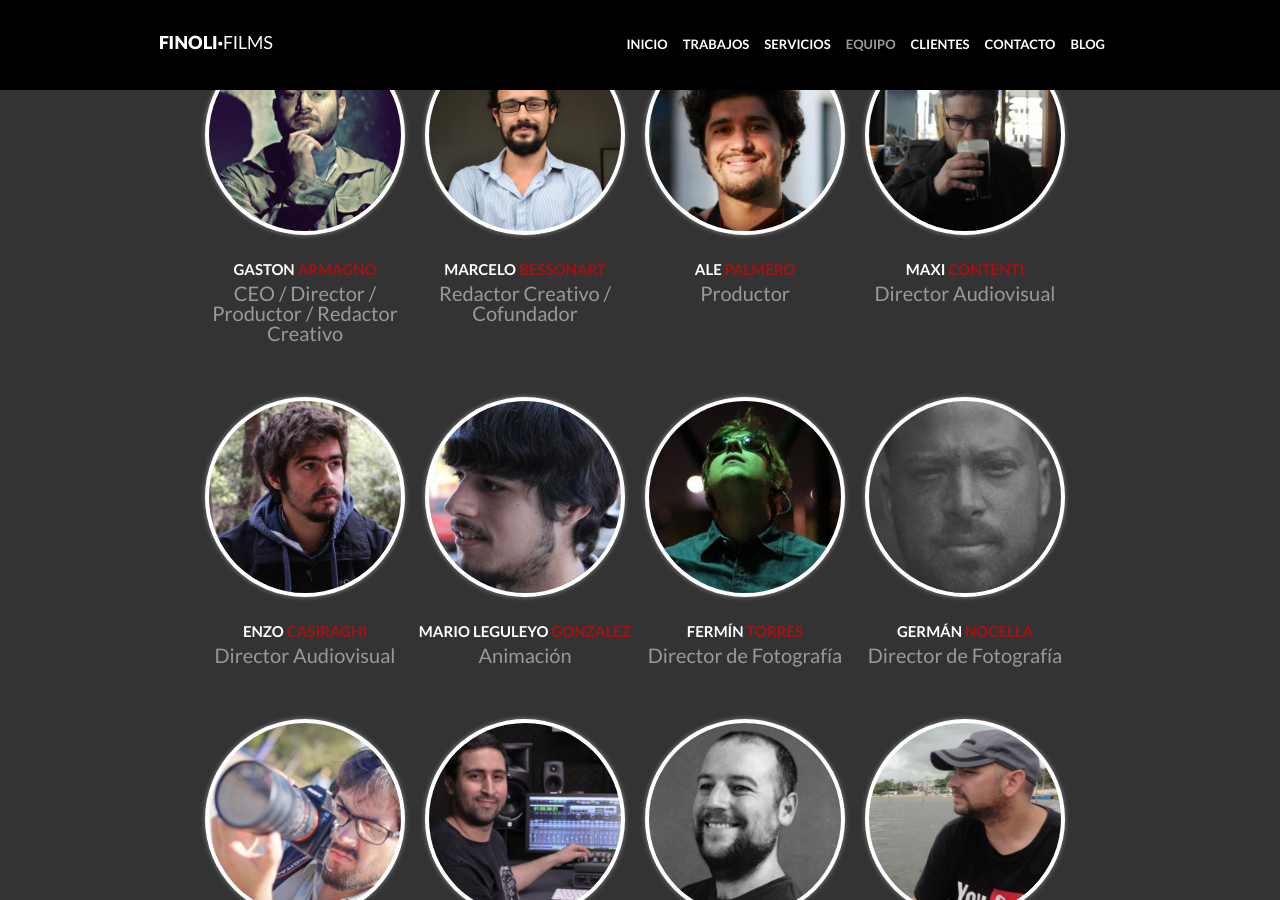
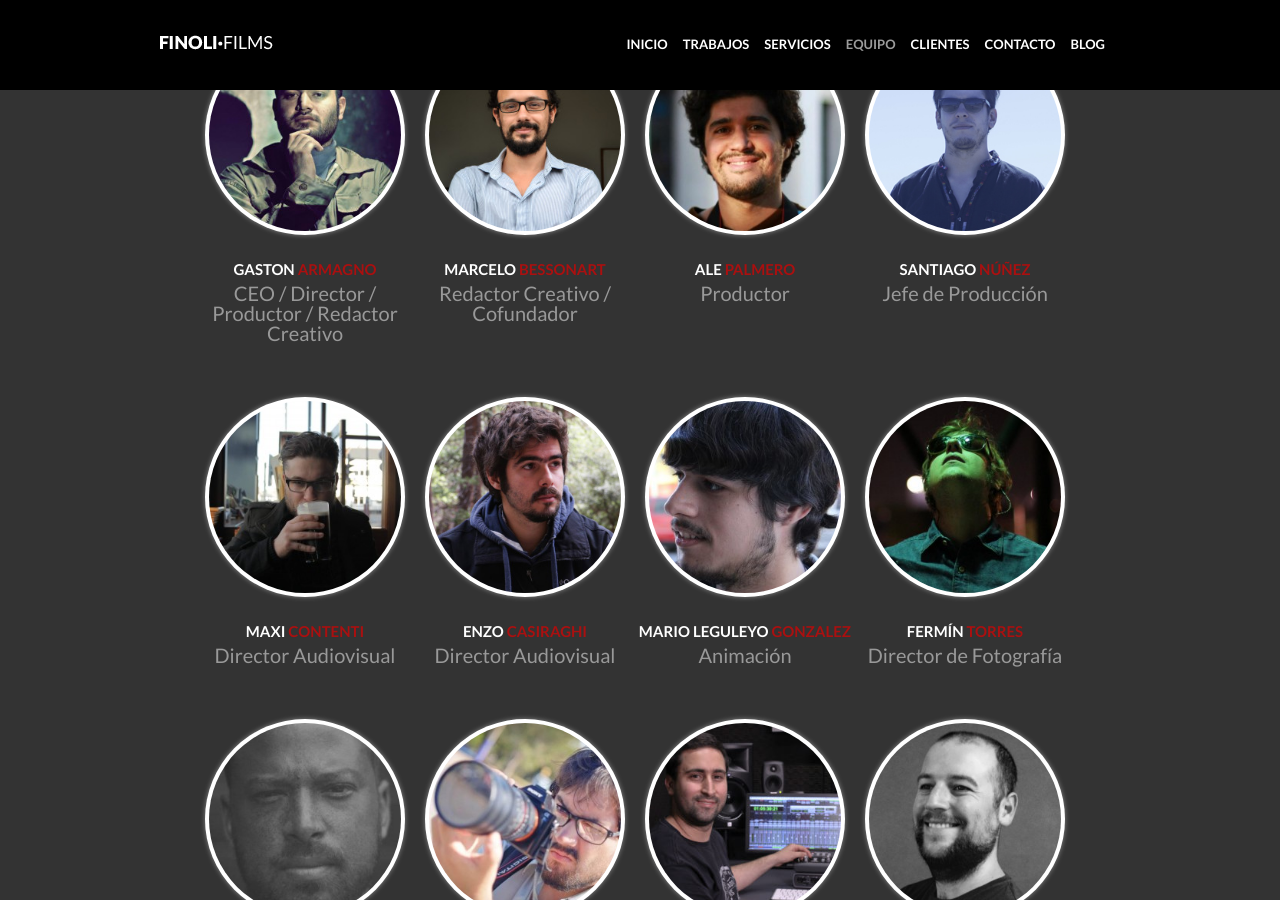
Before and after one commit to leog/FinoliFilms-Web, a Jekyll site: the page built from index.html, in a window 1280 px wide and 900 px high, scrolled down 4630 px. Built offline with Jekyll 4.4.1, drawn with Linux system fonts in a browser that asks for light colours.

Commit message:
Update finolis.yml

```diff
--- a/_data/finolis.yml
+++ b/_data/finolis.yml
@@ -9,6 +9,10 @@
 - nombre: Ale
   apellido: Palmero
   posicion: Productor
+
+- nombre: Santiago
+  apellido: Núñez
+  posicion: Jefe de Producción
 
 - nombre: Maxi
   apellido: Contenti
```
